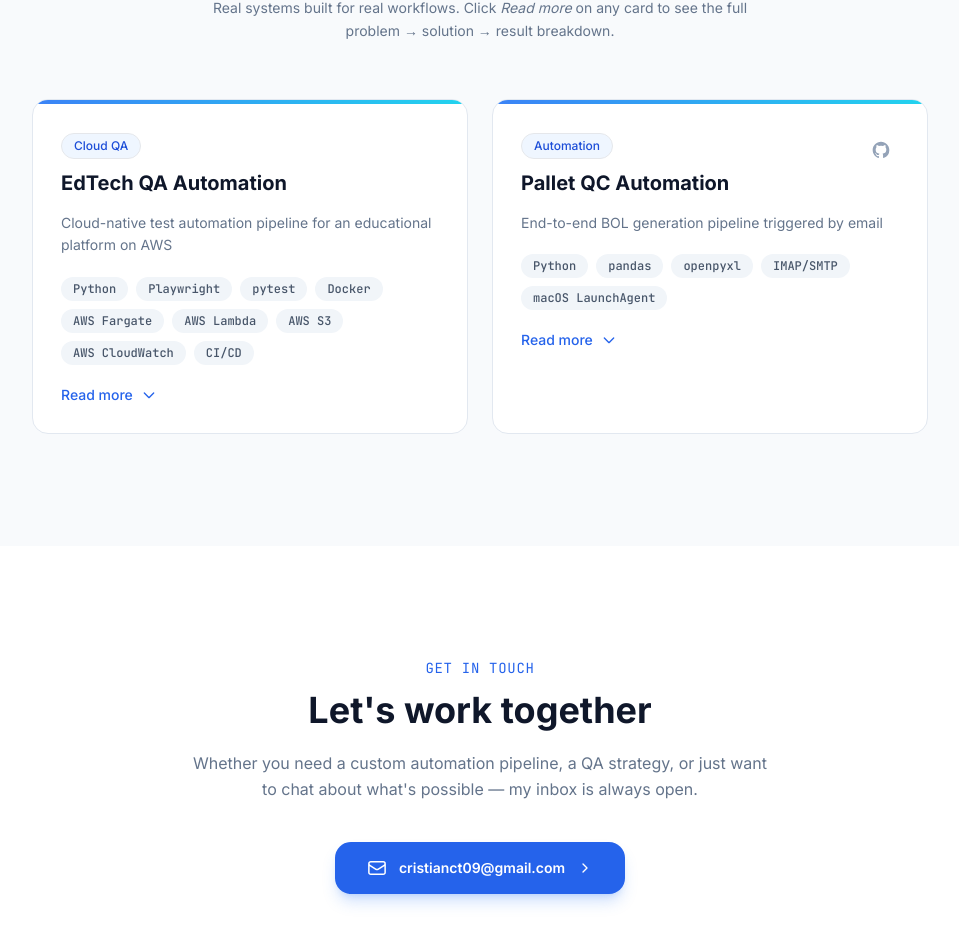
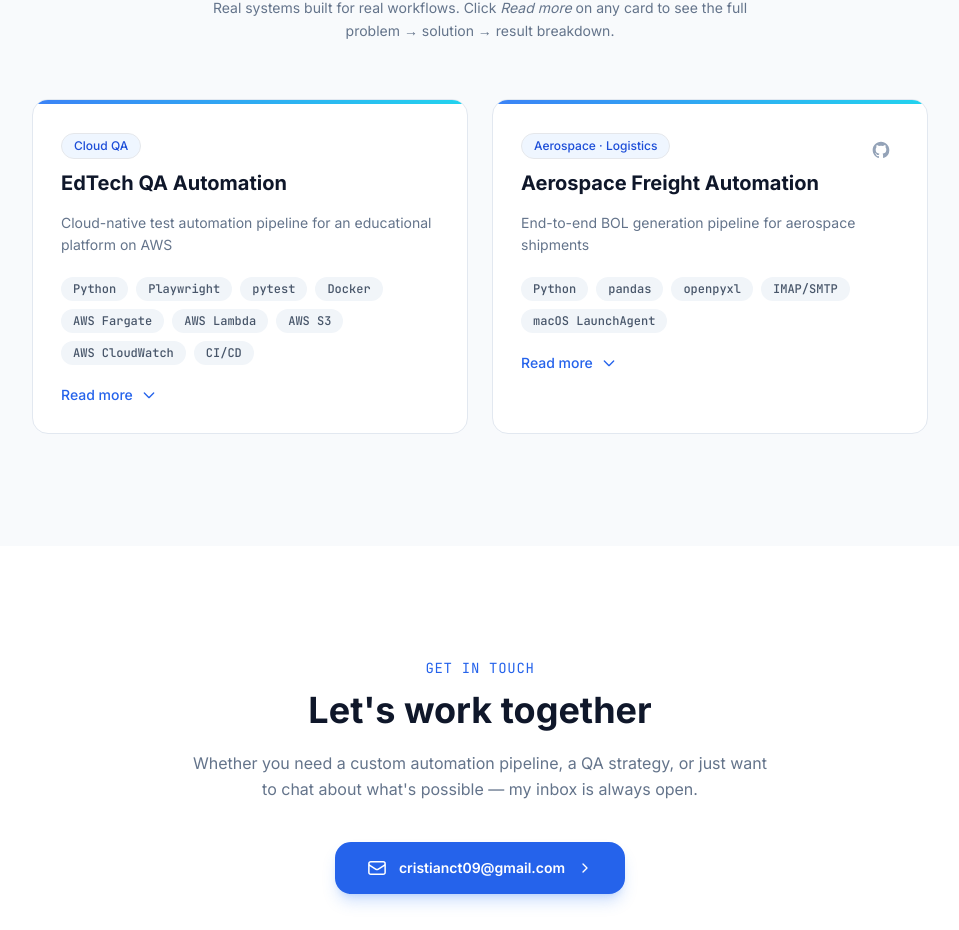
Before and after one commit to CFCT95/portfolio, a Next.js app: page / in a window 1280 px wide. Shown: the part 2355-3285 px from the top of the page, without its empty margins (160-1119 px from the left). Built offline with nearby package versions, Linux system fonts and the light colour scheme.

Commit message:
Rename to Aerospace Freight Automation

```diff
--- a/data/projects.ts
+++ b/data/projects.ts
@@ -40,12 +40,12 @@ export const projects: Project[] = [
   },
   {
     id: "pallet-automation",
-    title: "Pallet QC Automation",
-    tagline: "End-to-end BOL generation pipeline triggered by email",
+    title: "Aerospace Freight Automation",
+    tagline: "End-to-end BOL generation pipeline for aerospace shipments",
     description:
-      "A fully automated pipeline that monitors a Gmail inbox, processes ERP Excel reports, generates Bill of Lading documents, and delivers them via email — all without manual intervention.",
+      "A fully automated logistics pipeline for an aerospace company that monitors a Gmail inbox, processes ERP Excel reports, generates Bill of Lading documents, and delivers them via email — all without manual intervention.",
     problem:
-      "Each weekly pallet shipment required manually downloading an ERP report, cleaning data, calculating totals, filling out a BOL template, and emailing it — a repetitive 20-minute process prone to human error.",
+      "Each weekly aerospace pallet shipment required manually downloading an ERP report, cleaning data, calculating totals, filling out a BOL template, and emailing it — a repetitive 20-minute process prone to human error.",
     solution:
       "Built a Python daemon that polls Gmail via IMAP every 60 seconds. When a forwarded pallet email with an ERP Excel attachment is detected, it automatically cleans the data, fills the BOL template, and sends the completed documents for review.",
     result:
@@ -56,7 +56,7 @@ export const projects: Project[] = [
       "Runs 24/7 as a system service — no manual restart needed",
     ],
     stack: ["Python", "pandas", "openpyxl", "IMAP/SMTP", "macOS LaunchAgent"],
-    category: "Automation",
+    category: "Aerospace · Logistics",
     githubUrl: "https://github.com/CFCT95/pallet-automation",
     featured: true,
   },
```
